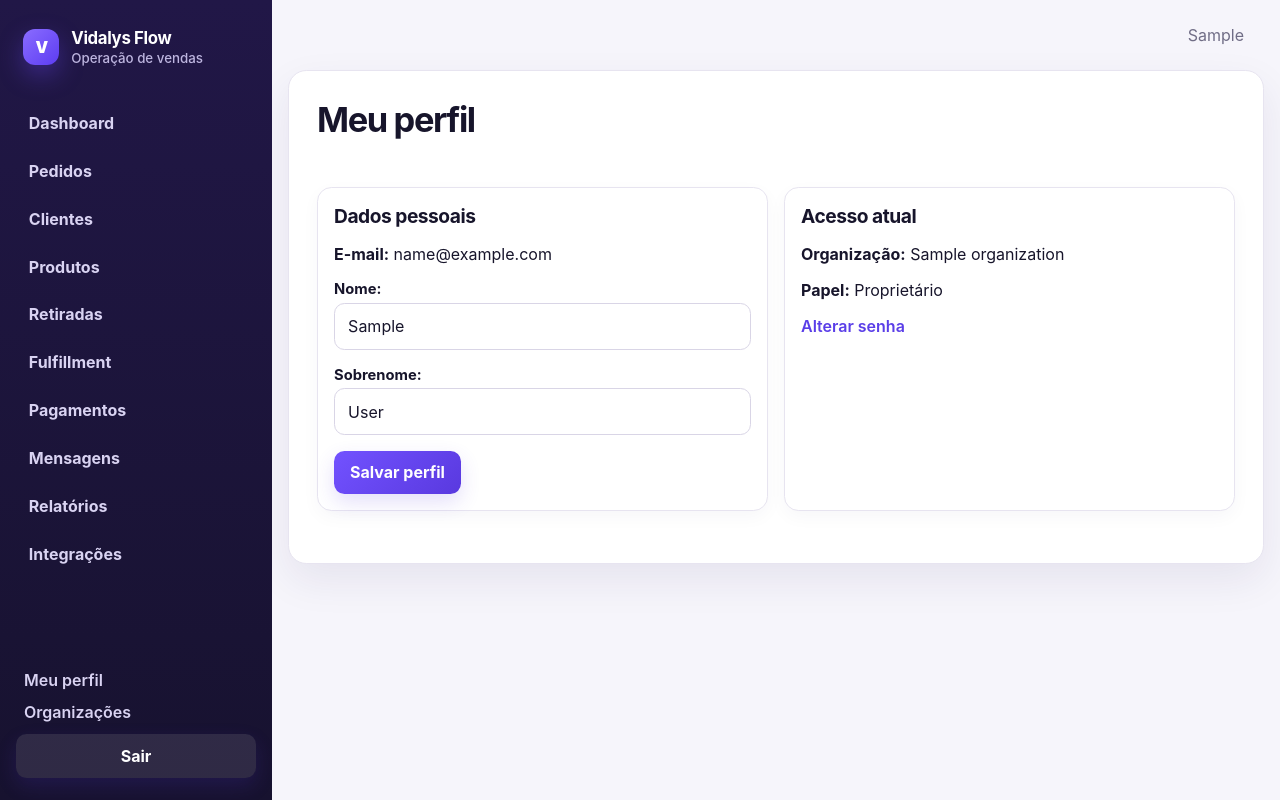
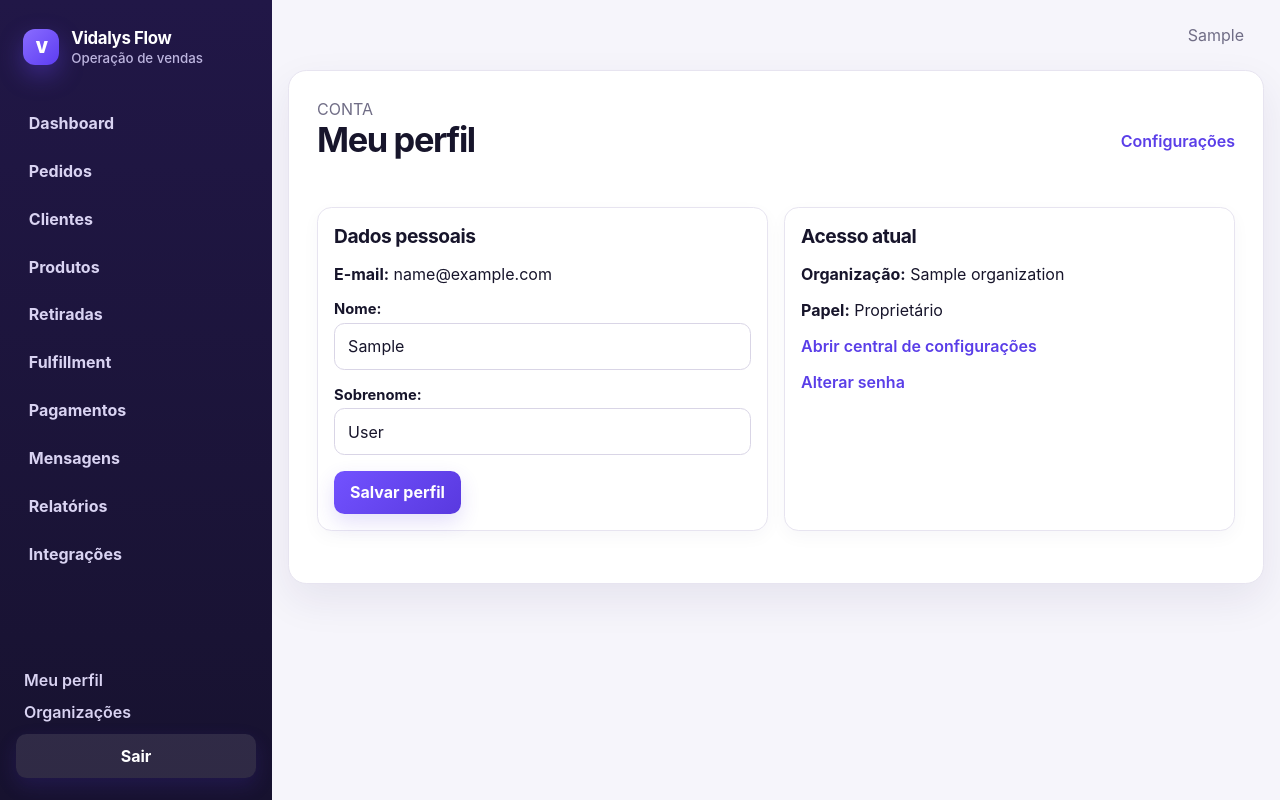
Before and after one commit to Brunohvg/vidalys-flow, a Django app: page /account/profile/ in a window 1280 px wide. Run offline with Django 5.2, Linux system fonts and the light colour scheme; a user stored in the database is signed in; tables that the repository leaves empty hold one stand-in row (values such as "Sample post"); parts of the project's set-up code (start-up, migrations or seed data) failed here and were passed over.

Commit message:
feat(users): link profile to settings hub

```diff
--- a/templates/users/profile.html
+++ b/templates/users/profile.html
@@ -1,7 +1,10 @@
 {% extends "base.html" %}
 {% block title %}Meu perfil · Vidalys Flow{% endblock %}
 {% block content %}
-  <h1>Meu perfil</h1>
+  <div class="section-heading">
+    <div><p class="muted" style="margin:0">CONTA</p><h1>Meu perfil</h1></div>
+    {% if organization and membership %}<a href="{% url 'users:settings' %}">Configurações</a>{% endif %}
+  </div>
   <div class="grid">
     <section class="card">
       <h2>Dados pessoais</h2>
@@ -17,6 +20,7 @@
       {% if organization and membership %}
         <p><strong>Organização:</strong> {{ organization.name }}</p>
         <p><strong>Papel:</strong> {{ membership.get_role_display }}</p>
+        <p><a href="{% url 'users:settings' %}">Abrir central de configurações</a></p>
       {% else %}
         <p class="muted">Nenhuma organização ativa selecionada.</p>
       {% endif %}
```
